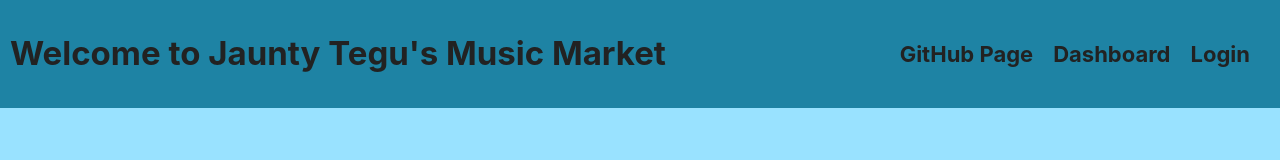
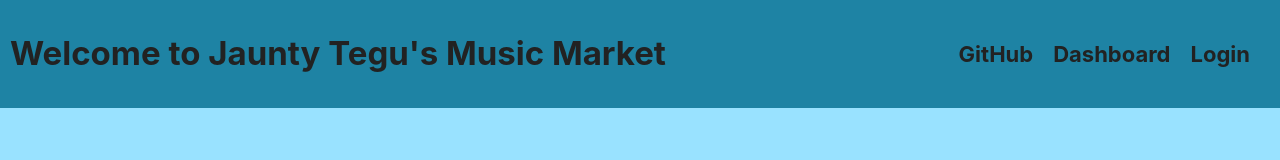
Before and after one commit to jtowne01/web215, a React (Create React App) app in the folder mern/frontend/my-react-app/: page / in a window 1280 px wide. Shown: the top 160 px of the page. Built offline with nearby package versions, Linux system fonts and the light colour scheme; no server answers.

Commit message:
Update index.js

```diff
--- a/mern/frontend/my-react-app/src/index.js
+++ b/mern/frontend/my-react-app/src/index.js
@@ -11,9 +11,9 @@ root.render(
       <h2>Welcome to Jaunty Tegu's Music Market</h2>
       <nav>
         <ul>
-            <li><a href="">GitHub Page</a></li>
-            <li><a href="">Dashboard</a></li>
-            <li><a href="">Login</a></li>
+            <li><a href="https://jtowne01.github.io/web215/">GitHub</a></li>
+            <li><a href="https://musicmarket215.onrender.com/dashboard">Dashboard</a></li>
+            <li><a href="https://musicmarket215.onrender.com/login">Login</a></li>
         </ul>
       </nav>
     </header>
```
